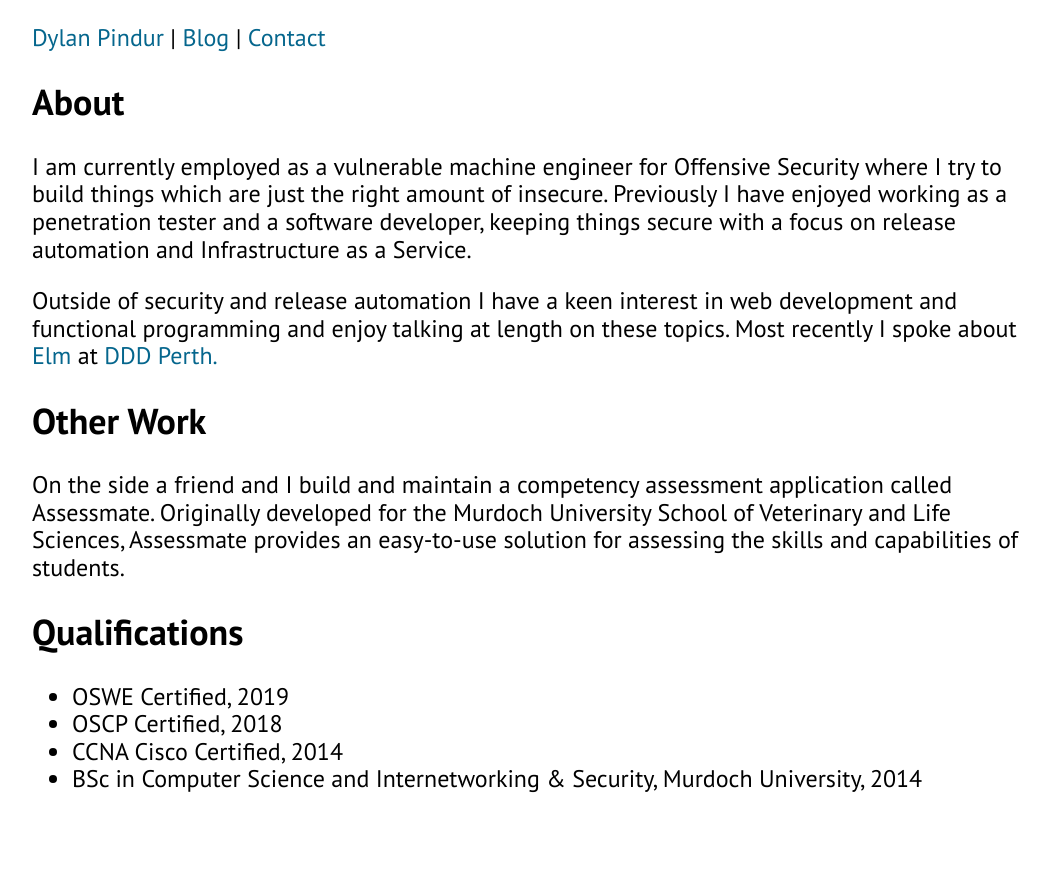
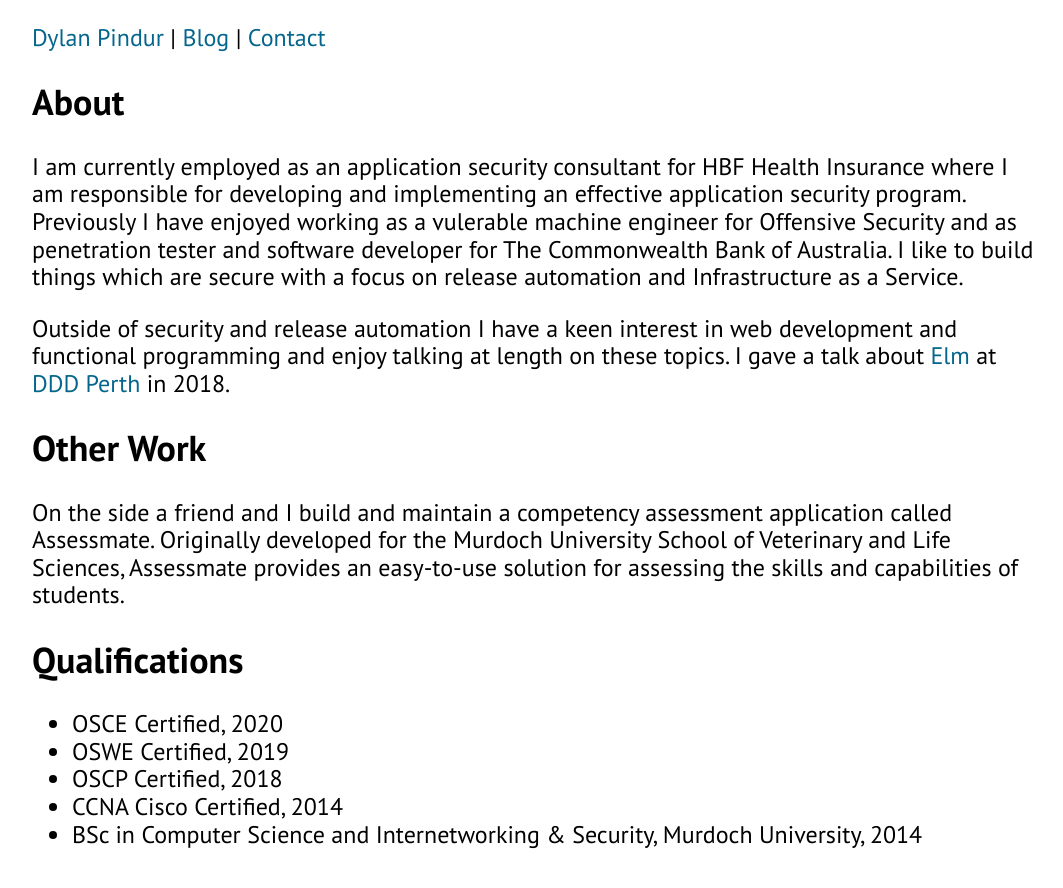
Before and after one commit to dpindur/dylanpindur.com, a plain HTML site: page index.html in a window 1280 px wide. Shown: the whole page, without its empty margins (104-1167 px from the left). Before the commit the page ends 865 px from the top, so only its background shows below. Drawn offline with Linux system fonts and the light colour scheme.

Commit message:
update about section

```diff
--- a/index.html
+++ b/index.html
@@ -22,13 +22,16 @@
     </header>
     <section>
         <h2>About</h2>
-        <p>I am currently employed as a vulnerable machine engineer for Offensive Security where I try to build things
-            which are just the right amount of insecure. Previously I have enjoyed working as a penetration tester and a
-            software developer, keeping things secure with a focus on release automation and Infrastructure as a
-            Service.</p>
+        <p>
+            I am currently employed as an application security consultant for HBF Health Insurance where I am responsible
+            for developing and implementing an effective application security program. Previously I have enjoyed working
+            as a vulerable machine engineer for Offensive Security and as penetration tester and software developer for
+            The Commonwealth Bank of Australia. I like to build things which are secure with a focus on release automation
+            and Infrastructure as a Service.
+        </p>
         <p>Outside of security and release automation I have a keen interest in web development and functional
-            programming and enjoy talking at length on these topics. Most recently I spoke about <a
-                href="https://elm-lang.org/">Elm</a> at <a href="https://dddperth.com/">DDD Perth.</a></p>
+            programming and enjoy talking at length on these topics. I gave a talk about
+            <a href="https://elm-lang.org/">Elm</a> at <a href="https://dddperth.com/">DDD Perth</a> in 2018.</p>
     </section>
     <section>
         <h2>Other Work</h2>
@@ -39,6 +42,7 @@
     <section>
         <h2>Qualifications</h2>
         <ul>
+            <li>OSCE Certified, 2020</li>
             <li>OSWE Certified, 2019</li>
             <li>OSCP Certified, 2018</li>
             <li>CCNA Cisco Certified, 2014</li>
```
